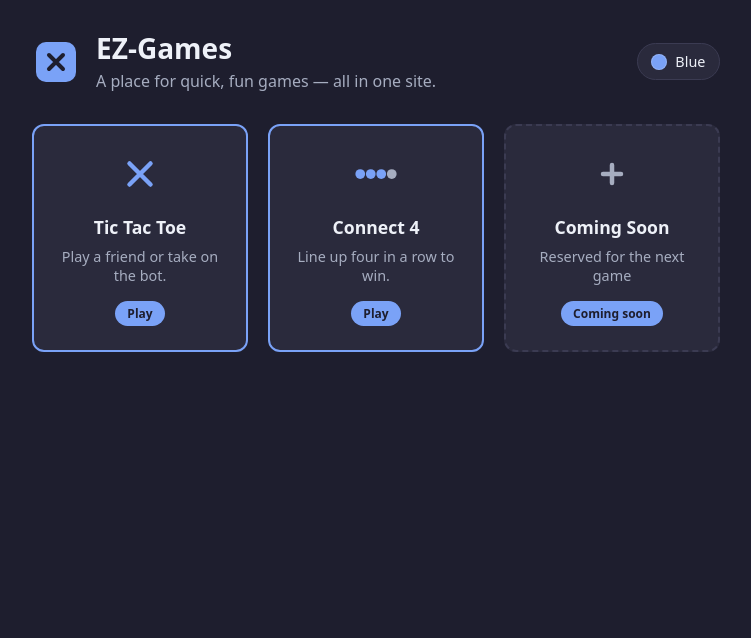
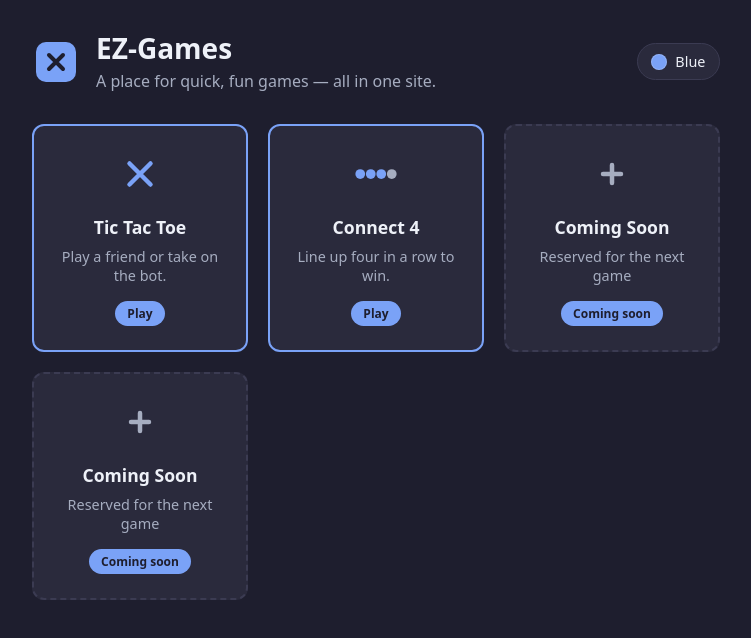
Before and after one commit to Hanover-CS461/senior-project-2026-2027-Evan-Zohrlaut, a React (Vite) app: page / in a window 1280 px wide. Shown: the top 638 px of the page, without its empty margins (264-1015 px from the left). Built offline with nearby package versions, Linux system fonts and the light colour scheme.

Commit message:
Adding 4th tile

```diff
--- a/src/App.jsx
+++ b/src/App.jsx
@@ -26,6 +26,12 @@ const GAMES = [
     name: 'Coming Soon',
     description: 'Reserved for the next game',
     variant: 'plus',
+  },
+  {
+  id: 'slot-4',
+  name: 'Coming Soon',
+  description: 'Reserved for the next game',
+  variant: 'plus',
   },
 ]
 
```
